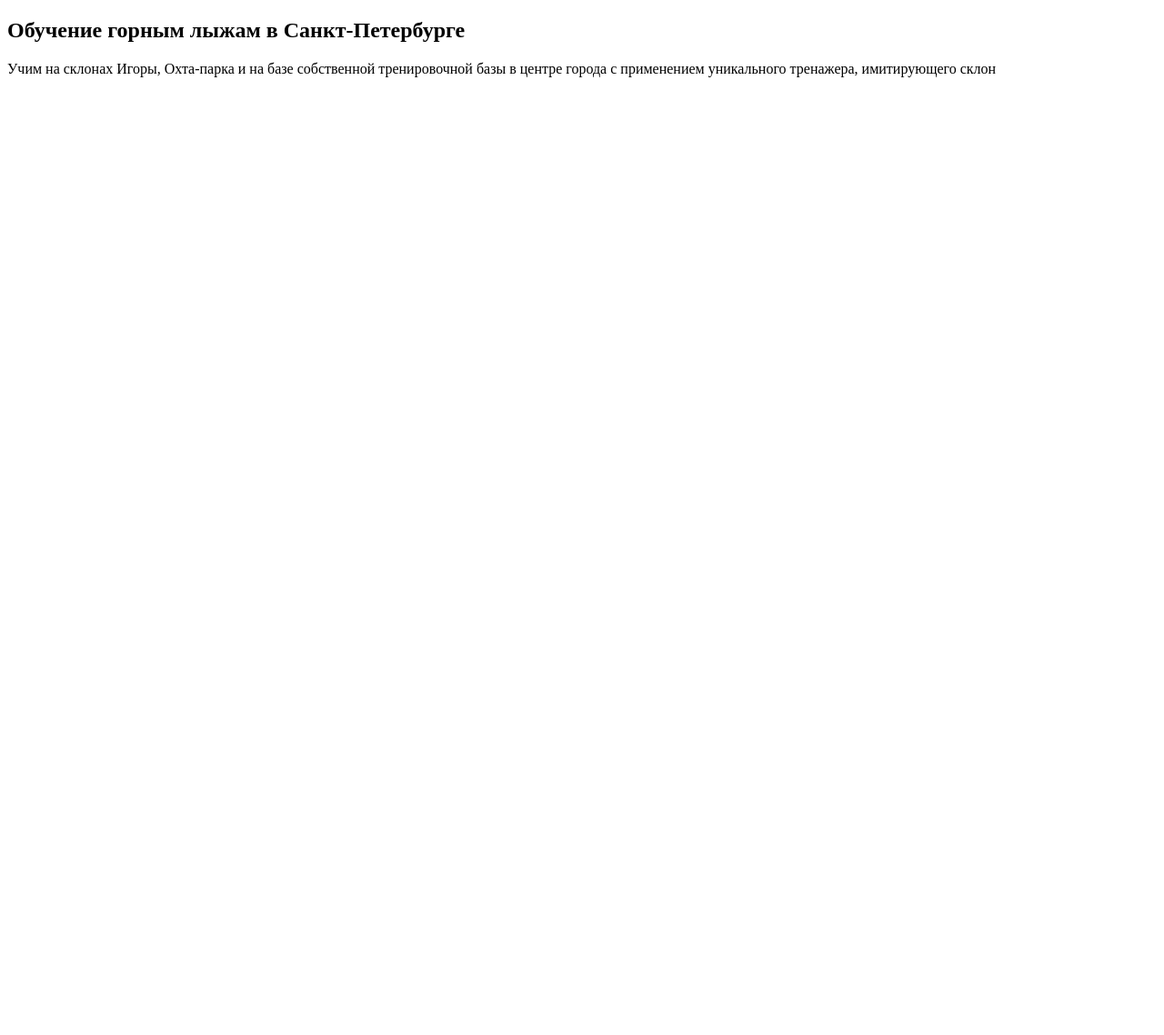
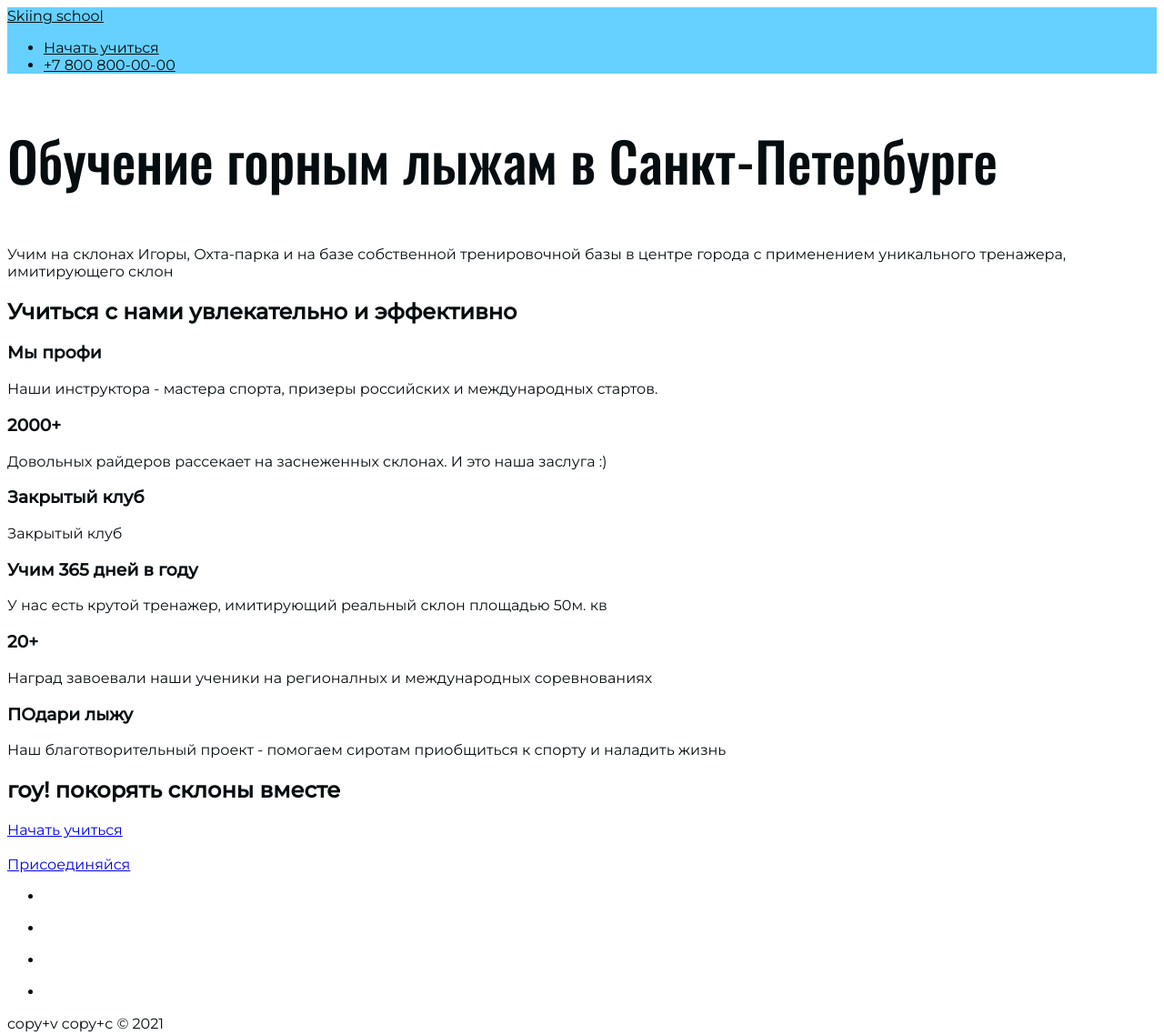
Before and after one commit to Asya1977/ski-school-vdovichenko, a plain HTML site: page index.html in a window 1280 px wide. Shown: the whole page at 91% size. Before the commit the page ends 800 px from the top, so only its background shows below. Drawn offline with Linux system fonts and the light colour scheme.

Commit message:
добавила в проект файлы: .editconfig, fonts, images, stayles

```diff
--- a/index.html
+++ b/index.html
@@ -6,26 +6,109 @@
     <meta http-equiv="X-UA-Compatible" content="IE=edge">
     <meta name="viewport" content="width=, initial-scale=1.0">
     <title>Skiing School</title>
+    <link rel="stylesheet" href="styles\style.css">
 </head>
 
 <body>
-    <header>
-        <nav>
+    <header class="header">
+        <a href="#" class="logo">Skiing school</a>
 
+        <nav class="menu">
+            <ul class="menu-list">
+                <li class="menu-item">
+                    <a href="#" class="menu-button">Начать учиться</a>
+                </li>
+                <li class="menu-item">
+                    <a href="#" class="menu-link">+7 800 800-00-00</a>
+                </li>
+            </ul>
         </nav>
     </header>
-    <main>
-        <section>
-            <h1>Обучение горным лыжам в Санкт-Петербурге</h1>
 
-            <p>Учим на склонах Игоры, Охта-парка и на базе собственной тренировочной базы в центре города с применением уникального тренажера, имитирующего склон
-            </p>
+    <main class="main">
+        <section class="promo">
+
+            <div class="promo-info">
+                <h1 class="promo-title">Обучение горным лыжам в Санкт-Петербурге</h1>
+                <p>Учим на склонах Игоры, Охта-парка и на базе собственной тренировочной базы в центре города с применением уникального тренажера, имитирующего склон</p>
+            </div>
         </section>
-        <section></section>
-        <section></section>
+
+        <section class="options">
+
+            <h2 class="lead-text">Учиться с нами увлекательно и эффективно</h2>
+
+            <div class="options-item">
+                <h3 class="options-heading">Мы профи</h3>
+                <p class="options-desc">Наши инструктора - мастера спорта, призеры российских и международных стартов.</p>
+            </div>
+
+            <div class="options-item">
+                <h3 class="options-heading">2000+</h3>
+                <p class="options-desc">Довольных райдеров рассекает на заснеженных склонах. И это наша заслуга :)</p>
+            </div>
+
+            <div class="options-item">
+                <h3 class="options-heading">Закрытый клуб</h3>
+                <p class="options-desc">Закрытый клуб</p>
+            </div>
+
+            <div class="options-item">
+                <h3 class="options-heading">Учим 365 дней в году</h3>
+                <p class="options-desc">У нас есть крутой тренажер, имитирующий реальный склон площадью 50м. кв</p>
+            </div>
+
+            <div class="options-item">
+                <h3 class="options-heading">20+</h3>
+                <p class="options-desc">Наград завоевали наши ученики на регионалных и международных соревнованиях</p>
+            </div>
+
+            <div class="options-item">
+                <h3 class="options-heading">ПОдари лыжу</h3>
+                <p class="options-desc">Наш благотворительный проект - помогаем сиротам приобщиться к спорту и наладить жизнь</p>
+            </div>
+        </section>
+
+        <section class="slogan">
+
+            <h2 class="slogan-text">гоу! покорять склоны вместе</h2>
+            <a href="#" class="btn">Начать учиться</a>
+            <div class="product-photo">
+                <img src="#" alt="" class="product-pic">
+                <img src="#" alt="" class="product-pic">
+                <img src="#" alt="" class="product-pic">
+                <img src="#" alt="" class="product-pic">
+
+            </div>
+        </section>
+
     </main>
-    <footer>
 
+    <footer class="footer">
+
+        <a href="#" class="btn">Присоединяйся</a>
+
+        <ul class="social">
+            <li class="social-item">
+                <a href="#" class="social-link" title="Чтитай нас в Twitter"></a>
+            </li>
+        </ul>
+        <ul class="social">
+            <li class="social-item">
+                <a href="#" class="social-linke" title="Чтитай нас в in"></a>
+            </li>
+        </ul>
+        <ul class="social">
+            <li class="social-item">
+                <a href="#" class="social-linktle" title="Чтитай нас в Google+"></a>
+            </li>
+        </ul>
+        <ul class="social">
+            <li class="social-item">
+                <a href="#" class="social-linkle" title="Чтитай нас в FB"></a>
+            </li>
+        </ul>
+        <p class="copiright">copy+v copy+c © 2021</p>
     </footer>
 
 
--- /dev/null
+++ b/styles/style.css
@@ -0,0 +1,81 @@
+/* oswald-500 - latin_cyrillic */
+
+@font-face {
+    font-family: 'Oswald';
+    font-style: normal;
+    font-weight: 500;
+    src: local(''), url('../fonts/oswald-v47-latin_cyrillic-500.woff2') format('woff2'), /* Chrome 26+, Opera 23+, Firefox 39+ */
+    url('../fonts/oswald-v47-latin_cyrillic-500.woff') format('woff');
+    /* Chrome 6+, Firefox 3.6+, IE 9+, Safari 5.1+ */
+}
+
+
+/* montserrat-regular - latin_cyrillic */
+
+@font-face {
+    font-family: 'Montserrat';
+    font-style: normal;
+    font-weight: 400;
+    src: local(''), url('../fonts/montserrat-v23-latin_cyrillic-regular.woff2') format('woff2'), /* Chrome 26+, Opera 23+, Firefox 39+ */
+    url('../fonts/montserrat-v23-latin_cyrillic-regular.woff') format('woff');
+    /* Chrome 6+, Firefox 3.6+, IE 9+, Safari 5.1+ */
+}
+
+
+/* montserrat-500 - latin_cyrillic */
+
+@font-face {
+    font-family: 'Montserrat';
+    font-style: normal;
+    font-weight: 500;
+    src: local(''), url('../fonts/montserrat-v23-latin_cyrillic-500.woff2') format('woff2'), /* Chrome 26+, Opera 23+, Firefox 39+ */
+    url('../fonts/montserrat-v23-latin_cyrillic-500.woff') format('woff');
+    /* Chrome 6+, Firefox 3.6+, IE 9+, Safari 5.1+ */
+}
+
+
+/* common */
+
+body {
+    font-family: Montserrat, sans-serif;
+    color: #060D10;
+}
+
+
+/* header */
+
+.header {
+    color: #060D10;
+    background-color: #66D1FF;
+}
+
+.logo {
+    color: inherit;
+}
+
+.menu-button {
+    color: inherit;
+}
+
+.menu-link {
+    color: inherit;
+}
+
+
+/* promo */
+
+.promo-title {
+    font-family: Oswald;
+    font-style: normal;
+    font-weight: 500;
+    font-size: 60px;
+    line-height: 89px;
+}
+
+.ppromo-info p {
+    font-family: Montserrat;
+    font-style: normal;
+    font-weight: 500;
+    font-size: 32px;
+    line-height: 39px;
+}
```
Also changed, not shown: fonts/montserrat-v23-latin_cyrillic-500.woff (added), fonts/montserrat-v23-latin_cyrillic-500.woff2 (added), fonts/montserrat-v23-latin_cyrillic-regular.woff (added), fonts/montserrat-v23-latin_cyrillic-regular.woff2 (added), fonts/oswald-v47-latin_cyrillic-500.woff (added), fonts/oswald-v47-latin_cyrillic-500.woff2 (added), images/promo.png (added), 1 other file.
